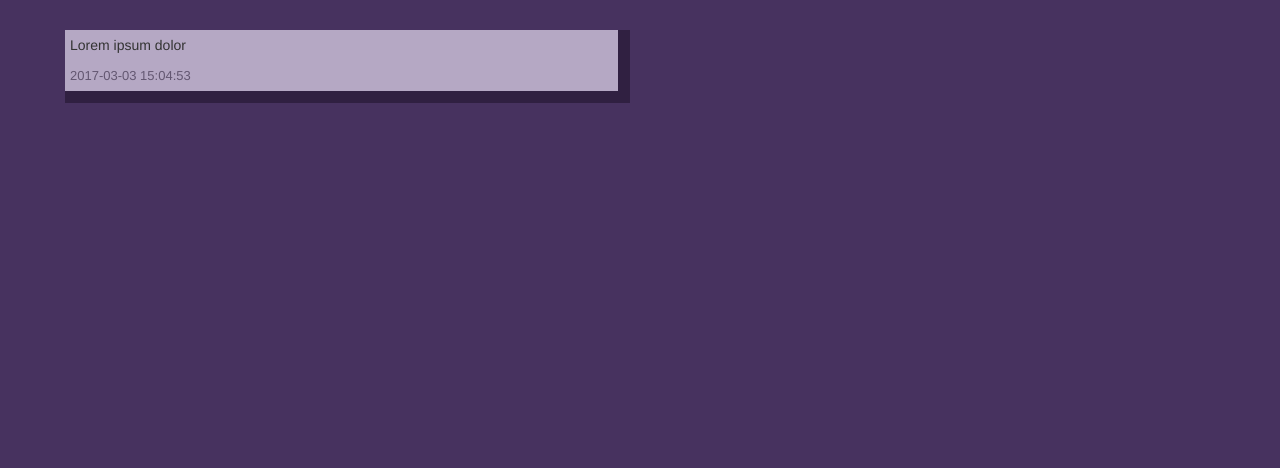
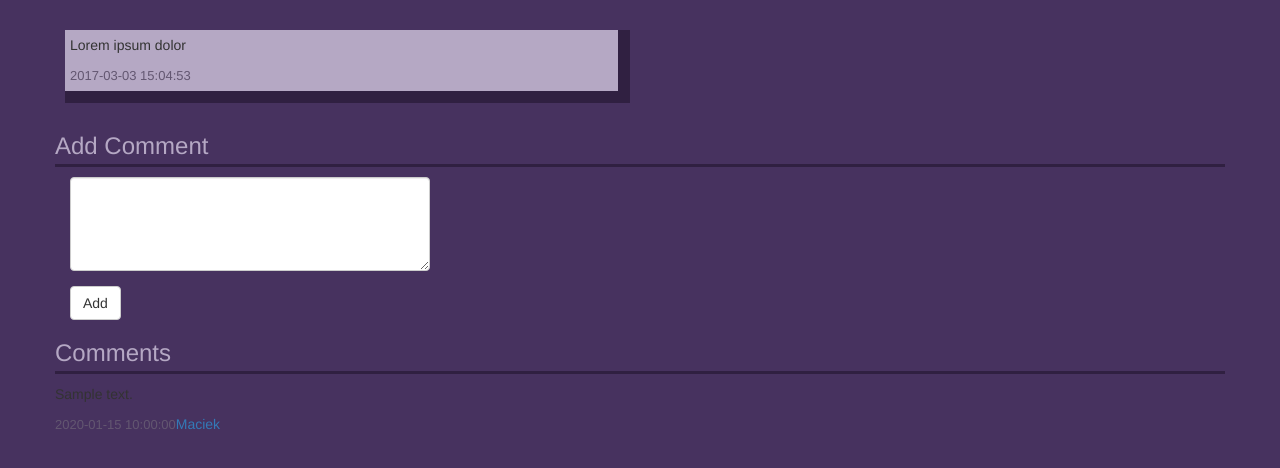
Before and after one commit to mkostrzycki/something-like-twitter, a PHP site: page /page_tweet.php?id=1 in a window 1280 px wide. Shown: the part 52-520 px from the top of the page. Run offline with PHP 8.4, Linux system fonts and the light colour scheme; the visitor is signed in with stand-in values (Sample User, id 1); data comes from the database, SQL or seed files in the repository; tables that the repository leaves empty or names only in its code hold one stand-in row (values such as "Sample post"); some libraries are stand-ins or nearby versions.

Commit message:
Added class Comment. Added comments add form and all comments display to tweet page.

```diff
--- a/page_tweet.php
+++ b/page_tweet.php
@@ -10,12 +10,27 @@ if (!isset($_SESSION['user_id'])) {
 require_once 'connection.php';
 require 'src/User.php';
 require 'src/Tweet.php';
+require 'src/Comment.php';
 
 // z geta mamy ID
 $tweetID = $_GET['id'];
 // walidacja
 
-$tweet = Tweet::loadTweetById($conn, $tweetID)
+if ($_SERVER['REQUEST_METHOD'] === 'POST') {
+
+    /** @ToDo: walidacja  */
+    $comment = new Comment();
+
+    $comment->setUserId($userID);
+    $comment->setTweetId($tweetID);
+    $comment->setText($_POST['text']);
+    $comment->setCreationDate(date('Y-m-d H:i:s'));
+
+    $comment->saveToDB($conn);
+}
+
+$tweet = Tweet::loadTweetById($conn, $tweetID);
+$comments = Comment::loadAllCommentsByTweetId($conn, $tweetID);
 ?>
 <!DOCTYPE html>
 <html lang="en">
@@ -48,6 +63,36 @@ $tweet = Tweet::loadTweetById($conn, $tweetID)
                     ?>
                 </div>
             </div>
+            <!--formularz tworzenia nowego komentarza-->
+            <div class="row comment-send">
+                <h3>Add Comment</h3>
+                <div class="col-xs-12 col-sm-6 col-md-6 col-lg-4 comment-send">
+                    <form action="" method="post" role="form">
+                        <div class="form-group">
+                            <p><textarea name="text" rows="4" class="form-control"<?php echo ($userID !== null) ? '' : 'disabled'; ?>></textarea></p>
+                        </div>
+                        <button type="submit" class="btn btn-default btn-comment" <?php echo ($userID !== null) ? '' : 'disabled'; ?>>Add</button>
+                    </form>
+                </div>
+            </div>
+            <!--wyświetl wszystkie komentarze-->
+            <div class="row">
+                <h3>Comments</h3>
+                <div class="comments">
+                    <?php
+                    foreach ($comments as $comment) {
+                        echo '<div class="row">';
+                        echo '<div class="comment col-xs-12 col-sm-8 col-md-8 col-lg-6">';
+                        echo '<p>' . $comment->getText() . '</p>';
+                        echo '<span class="tweet-date">' . $comment->getCreationDate() . '</span>';
+                        echo '<span class="tweet-username">' . '<a href="page_user?id=' . $comment->getUserId() . '">'
+                                . User::getUsernameById($conn, $comment->getUserId()) . '</a></span>';
+                        echo '</div>';
+                        echo '</div>';
+                    }
+                    ?>
+                </div>
+            </div>
         </div>
     </body>
 </html>
--- /dev/null
+++ b/src/Comment.php
@@ -0,0 +1,192 @@
+<?php
+
+class Comment
+{
+    /**
+     * Stała określająca ID obiektu nieistniejącego w bazie.
+     */
+    const NON_EXISTING_ID = -1;
+
+    /**
+     *
+     * @var int ID komentarza
+     */
+    private $id;
+
+    /**
+     *
+     * @var int ID użytkownika, który stworzył komentarz
+     */
+    private $userId;
+
+    /**
+     *
+     * @var int ID tweeta, do którego należy komentarz
+     */
+    private $tweetId;
+
+    /**
+     *
+     * @var string Treść komentarza
+     */
+    private $text;
+
+    /**
+     *
+     * @var date Data stworzenia komentarza
+     */
+    private $creationDate;
+
+    /////////////////////////////////
+
+    /**
+     * Konstruktor ustawia ID na -1 a pozostałe atrybuty na puste stringi.
+     */
+    public function __construct()
+    {
+        $this->id = self::NON_EXISTING_ID;
+        $this->userId = self::NON_EXISTING_ID;
+        $this->tweetId = self::NON_EXISTING_ID;
+        $this->text = '';
+        $this->creationDate = '';
+    }
+
+    /////////////////////////////////
+
+    public function getId()
+    {
+        return $this->id;
+    }
+
+    public function getUserId()
+    {
+        return $this->userId;
+    }
+
+    public function getTweetId()
+    {
+        return $this->tweetId;
+    }
+
+    public function getText()
+    {
+        return $this->text;
+    }
+
+    public function getCreationDate()
+    {
+        return $this->creationDate;
+    }
+
+    /////////////////////////////////
+
+    public function setUserId($userId)
+    {
+        $this->userId = $userId;
+    }
+
+    public function setTweetId($tweetId)
+    {
+        $this->tweetId = $tweetId;
+    }
+
+    public function setText($text)
+    {
+        $this->text = $text;
+    }
+
+    public function setCreationDate($creationDate)
+    {
+        $this->creationDate = $creationDate;
+    }
+
+    /////////////////////////////////
+
+    static public function loadCommentById(PDO $conn, $id)
+    {
+        $stmt = $conn->prepare('SELECT * FROM Comments WHERE id=:id');
+        $result = $stmt->execute(['id' => $id]);
+
+        if ($result === true && $stmt->rowCount() > 0) {
+
+            $row = $stmt->fetch(PDO::FETCH_ASSOC);
+            $loadedComment = new Comment();
+            $loadedComment->id = $row['id'];
+            $loadedComment->userId = $row['user_id'];
+            $loadedComment->tweetId = $row['tweet_id'];
+            $loadedComment->text = $row['comment_text'];
+            $loadedComment->creationDate = $row['creation_date'];
+
+            return $loadedComment;
+        }
+
+        return null;
+    }
+
+    static public function loadAllCommentsByTweetId(PDO $conn, $tweetId)
+    {
+        $stmt = $conn->prepare("SELECT Comments.id, Comments.user_id, Comments.tweet_id, Comments.comment_text, Comments.creation_date FROM Comments JOIN Tweets ON Comments.tweet_id=Tweets.id WHERE Tweets.id=:id ORDER BY Comments.id DESC");
+
+        // @ToDo - przerobić na wyciąganie samych id Commentsów i odpalanie w pętli foreach loadCommentById()
+
+        $ret = [];
+
+        $result = $stmt->execute(['id' => $tweetId]);
+
+        if ($result !== false && $stmt->rowCount() != 0) {
+
+            foreach ($stmt->fetchAll(PDO::FETCH_ASSOC) as $row) {
+                $loadedComment = new Comment();
+                $loadedComment->id = $row['id'];
+                $loadedComment->userId = $row['user_id'];
+                $loadedComment->tweetId = $row['tweet_id'];
+                $loadedComment->text = $row['comment_text'];
+                $loadedComment->creationDate = $row['creation_date'];
+
+                $ret[] = $loadedComment;
+            }
+        }
+
+        return $ret;
+    }
+
+    public function saveToDB(PDO $conn)
+    {
+        if ($this->id == self::NON_EXISTING_ID) {
+            //Saving new comment to DB
+            $stmt = $conn->prepare(
+                    'INSERT INTO Comments(user_id, tweet_id, comment_text, creation_date) VALUES (:userId, :tweetId, :text, :creationDate)'
+            );
+
+            $result = $stmt->execute(
+                    ['userId' => $this->userId, 'tweetId' => $this->tweetId, 'text' => $this->text, 'creationDate' => $this->creationDate]
+            );
+
+            if ($result !== false) {
+                $this->id = $conn->lastInsertId();
+
+                return true;
+            } else {
+                echo ':(';
+            }
+        } else {
+            //Updating comment in DB
+            $stmt = $conn->prepare(
+                    'UPDATE Comments SET user_id=:userId, tweet_id=:tweetId, comment_text=:text, creation_date=:creationDate WHERE id=:id'
+            );
+
+            $result = $stmt->execute(
+                    ['userId' => $this->userId, 'tweetId' => $this->tweetId, 'text' => $this->text,
+                        'creationDate' => $this->creationDate, 'id' => $this->id]
+            );
+
+            if ($result === true) {
+
+                return true;
+            }
+        }
+
+        return false;
+    }
+
+}
--- a/src/Tweet.php
+++ b/src/Tweet.php
@@ -232,7 +232,7 @@ class Tweet
                 echo ':(';
             }
         } else {
-            //Updating user in DB
+            //Updating tweet in DB
             $stmt = $conn->prepare(
                     'UPDATE Tweets SET user_id=:userId, tweet_text=:text, creation_date=:creationDate WHERE id=:id'
             );
```
